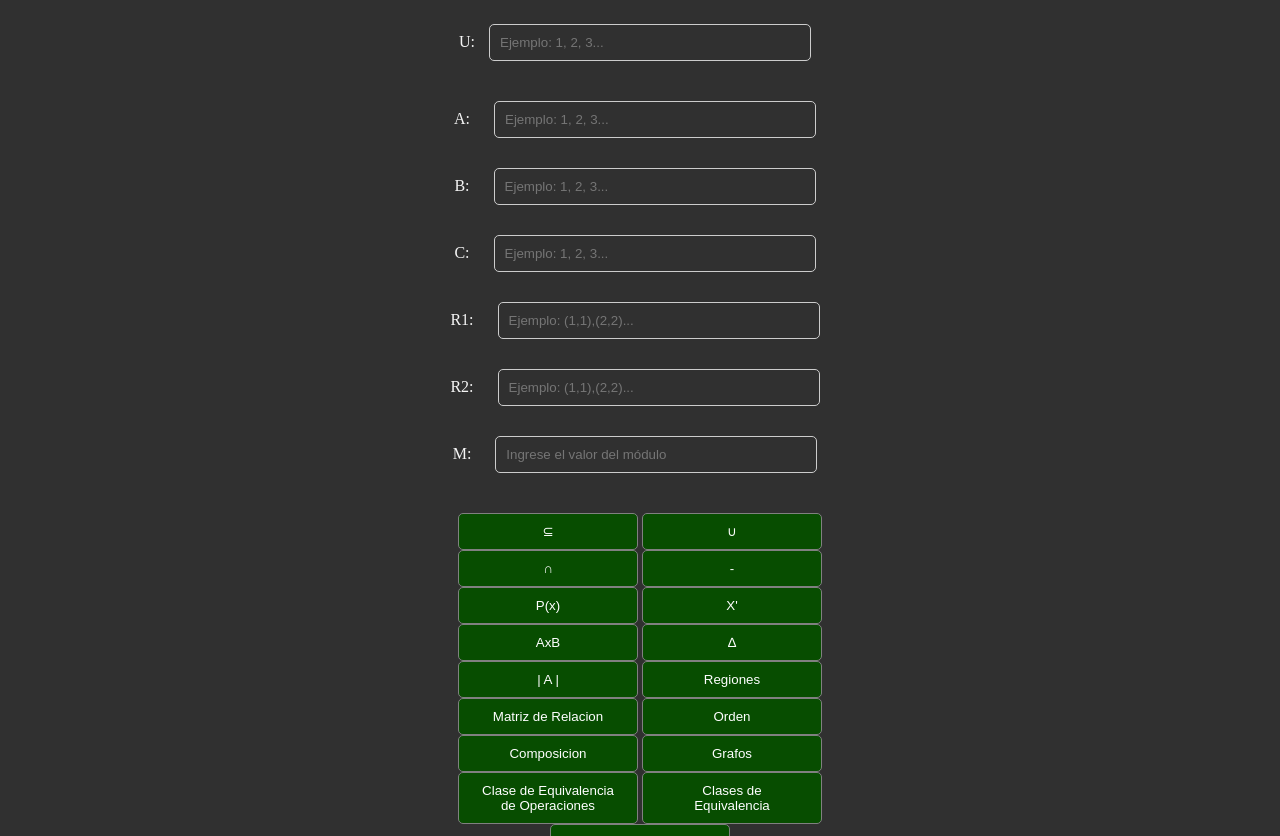
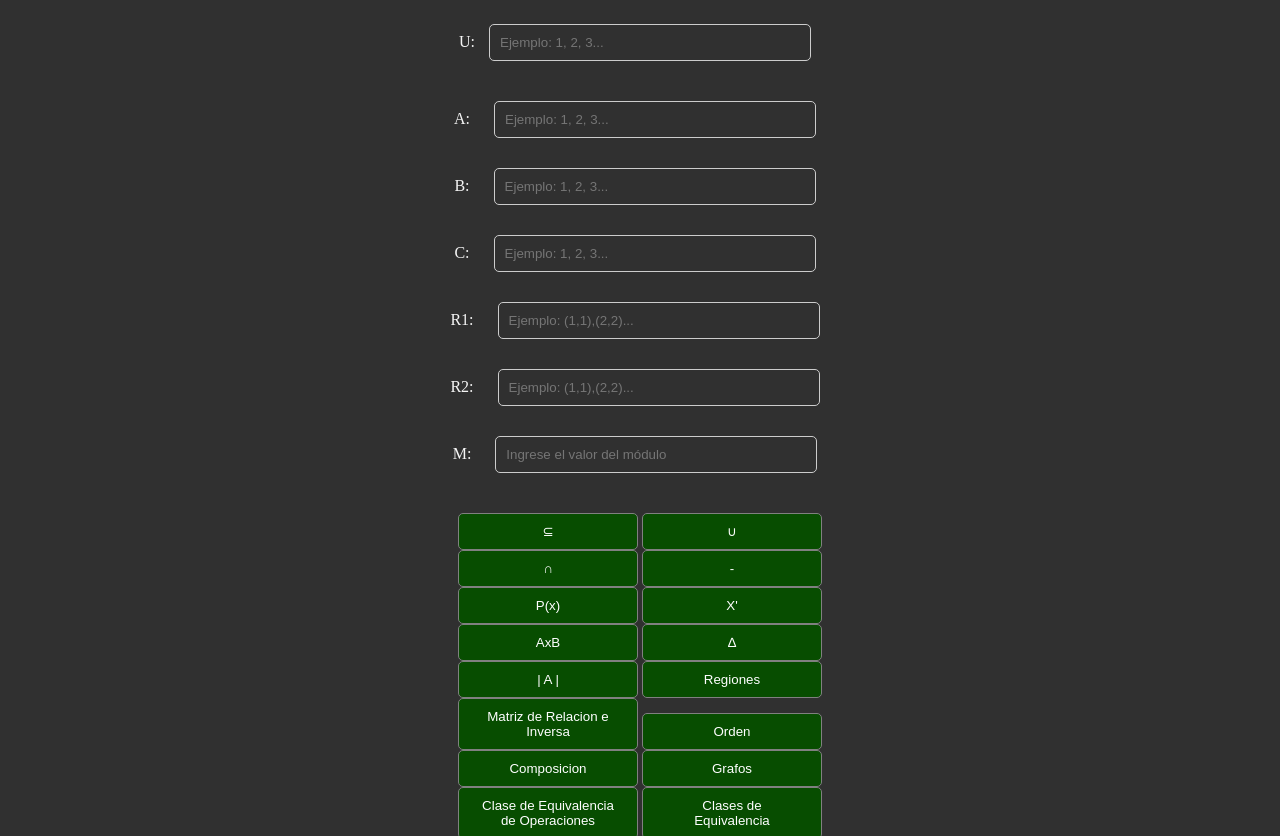
Before and after one commit to CrisD88/proyecto-calculadora-conjuntos.github.io, a plain HTML site: page Principal.html in a window 1280 px wide. Shown: the part 115-951 px from the top of the page. Drawn offline with nearby package versions, Linux system fonts and the light colour scheme.

Commit message:
Update Principal.html

```diff
--- a/Principal.html
+++ b/Principal.html
@@ -69,7 +69,7 @@
         <button onclick="CalcularRegion()">Regiones</button>
       </div>
       <div class="button-row">
-        <button onclick="mostrarMatrizRelacion()">Matriz de Relacion</button>
+        <button onclick="mostrarMatrizRelacion()">Matriz de Relacion e Inversa</button>
         <button onclick="calcularBinarias()">Orden</button>
       </div>
       <div class="button-row">
```
